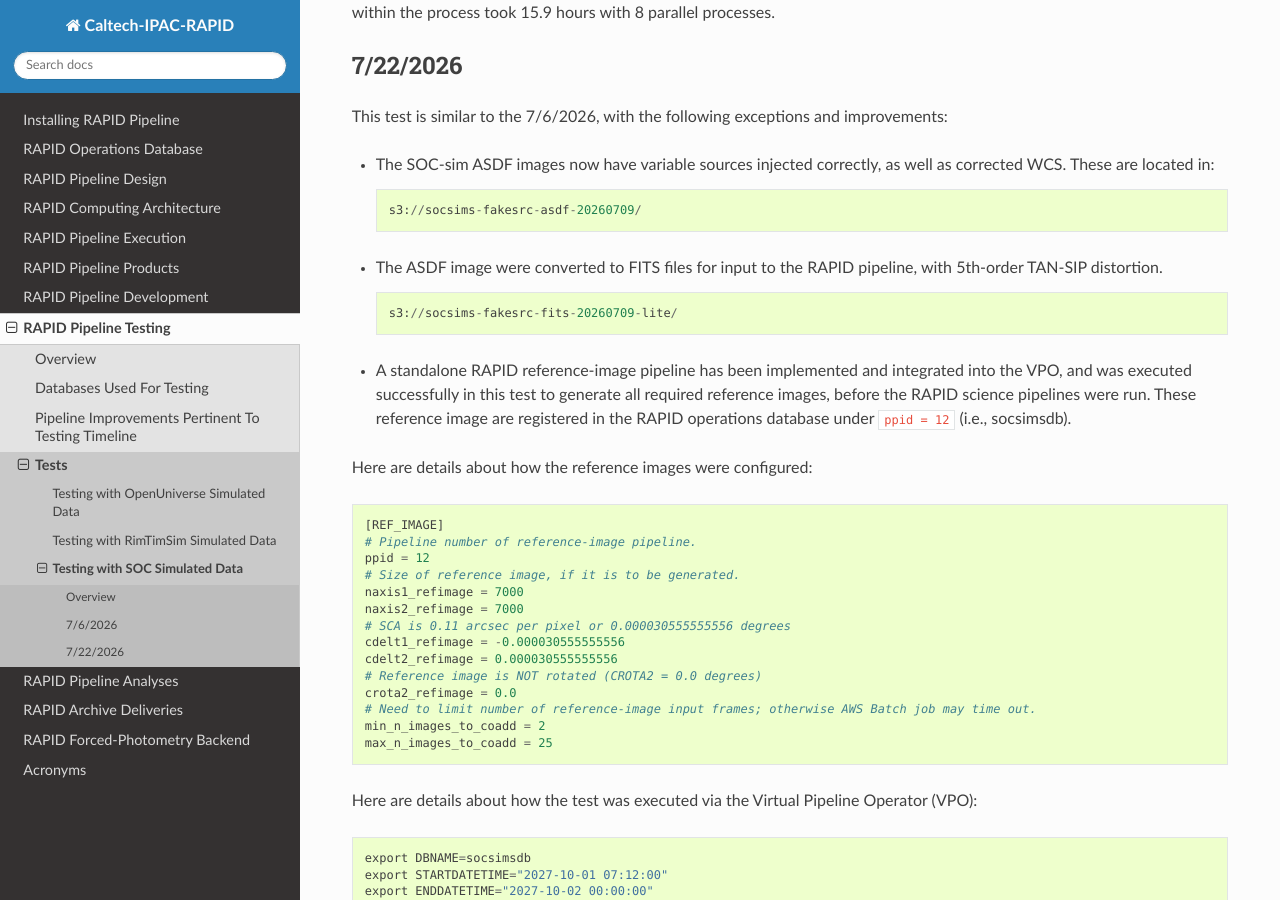
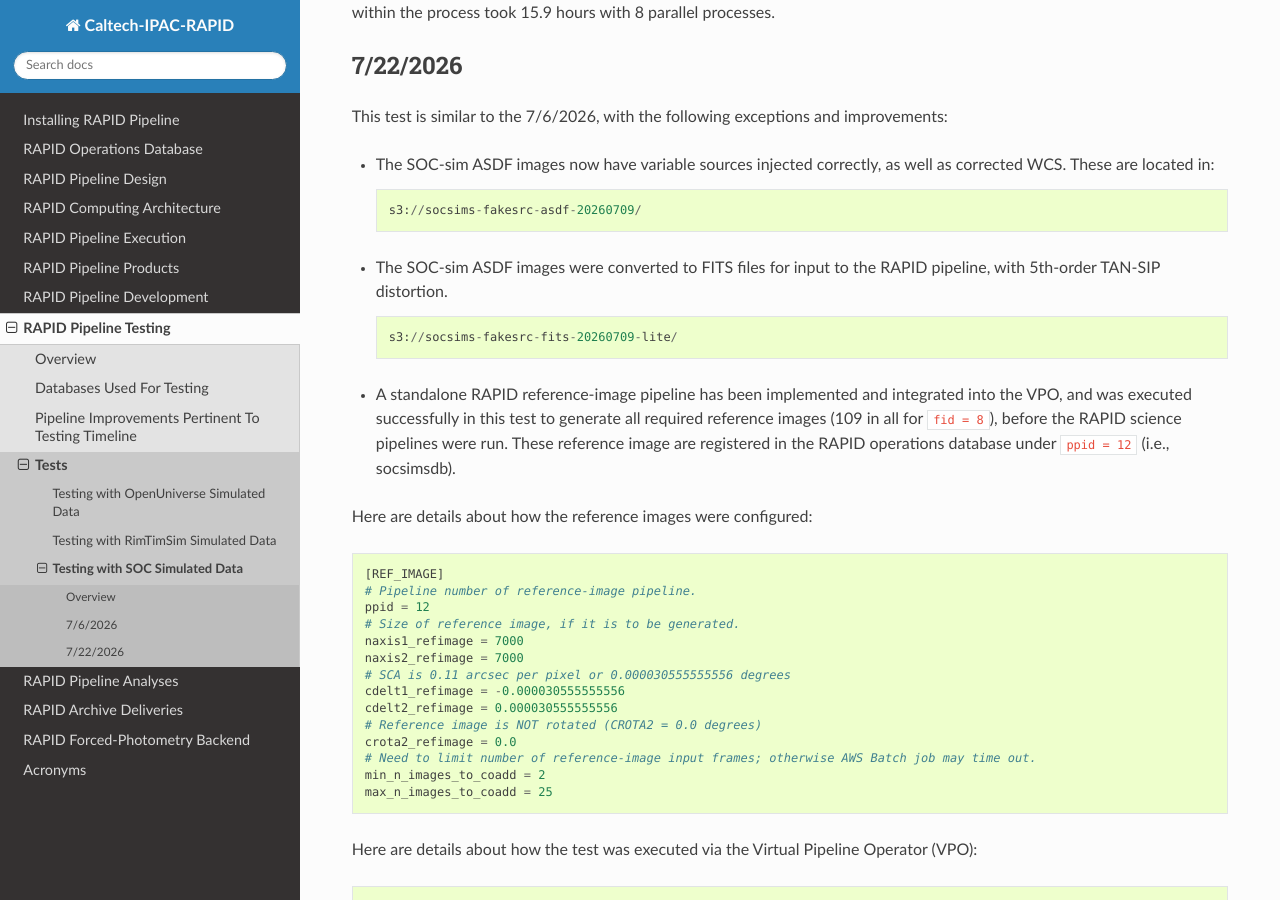
Before and after one commit to Caltech-IPAC/rapid, a Sphinx documentation site: the page built from docs/source/dev/socsim_tests.rst, in a window 1280 px wide and 900 px high, scrolled down 7591 px. Built offline with Sphinx 7.4.7 and the Read the Docs theme 3.1.0, drawn with Linux system fonts in a browser that asks for light colours.

Commit message:
Fixed a typo and made a few refinements.

```diff
--- a/docs/source/dev/socsim_tests.rst
+++ b/docs/source/dev/socsim_tests.rst
@@ -400,7 +400,7 @@ This test is similar to the 7/6/2026, with the following exceptions and improvem
 
       s3://socsims-fakesrc-asdf-20260709/
 
-* The ASDF image were converted to FITS files for input to the RAPID pipeline, with
+* The SOC-sim ASDF images were converted to FITS files for input to the RAPID pipeline, with
   5th-order TAN-SIP distortion.
 
   .. code-block::
@@ -408,7 +408,8 @@ This test is similar to the 7/6/2026, with the following exceptions and improvem
       s3://socsims-fakesrc-fits-20260709-lite/
 
 * A standalone RAPID reference-image pipeline has been implemented and integrated into the
-  VPO, and was executed successfully in this test to generate all required reference images,
+  VPO, and was executed successfully in this test to generate all required reference images
+  (109 in all for ``fid = 8``),
   before the RAPID science pipelines were run.  These reference image are registered in
   the RAPID operations database under ``ppid = 12`` (i.e., socsimsdb).
 
```
